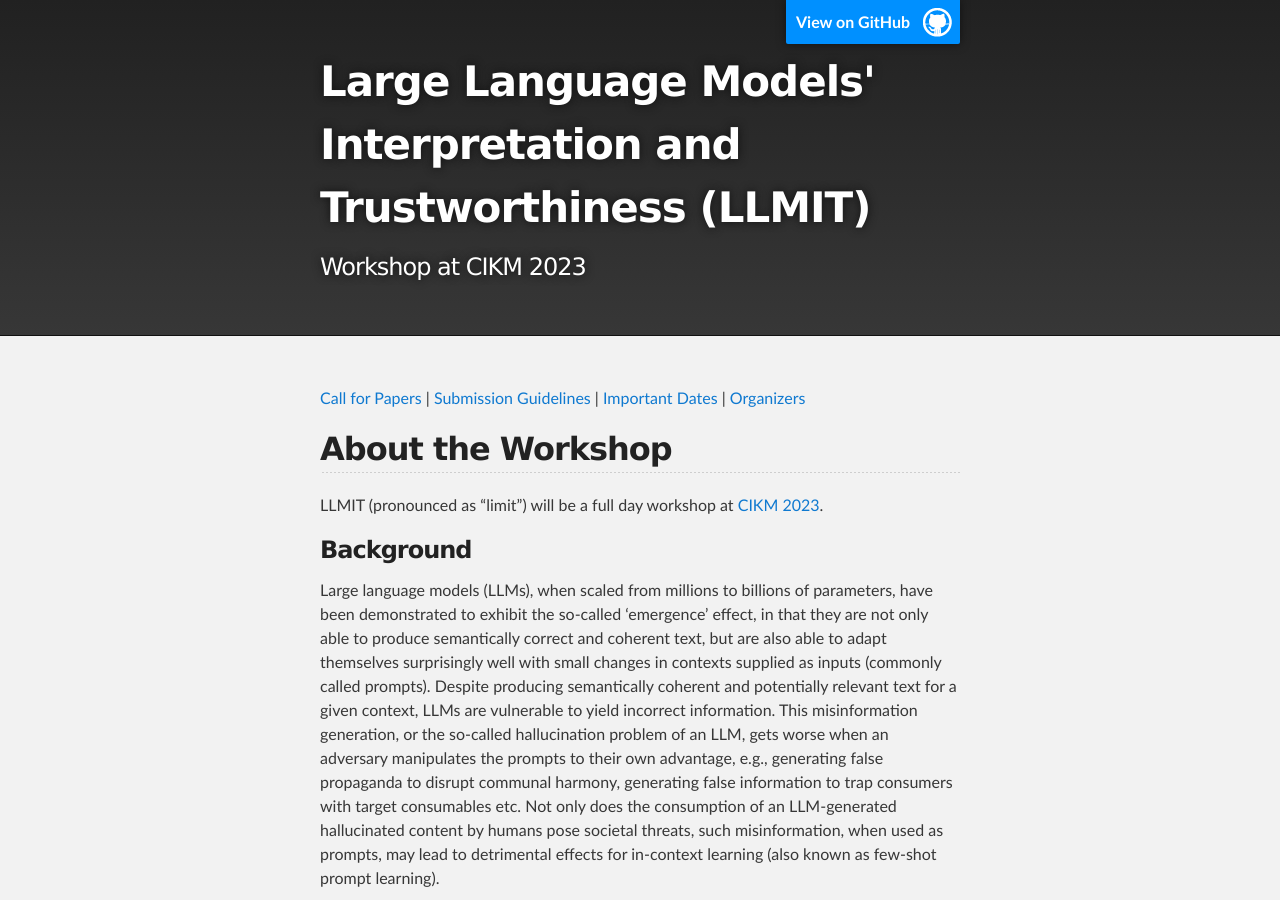
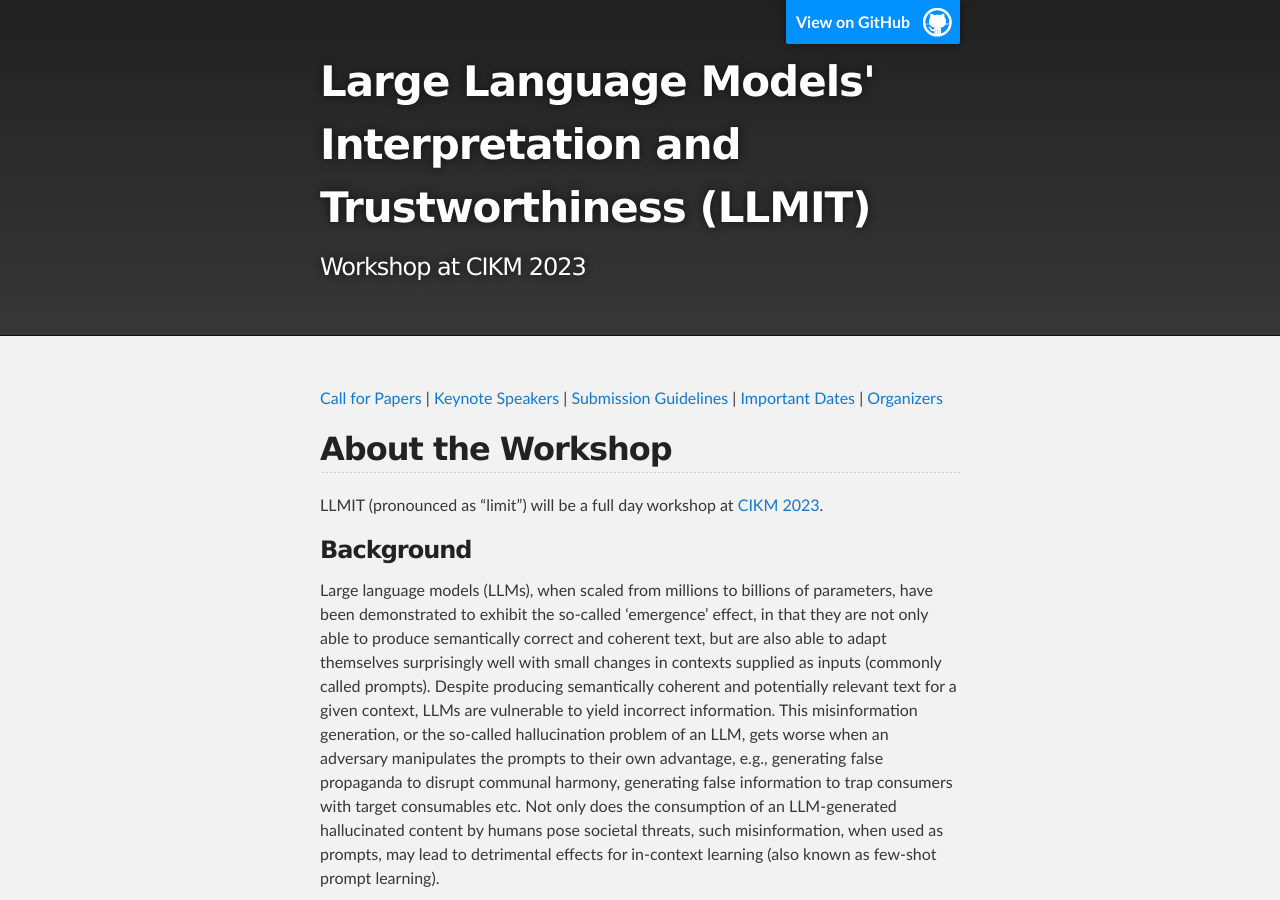
Before and after one commit to gdebasis/llmit, a Jekyll site: the page built from index.md, in a window 1280 px wide and 900 px high. Built offline with Jekyll 4.4.1, drawn with Linux system fonts in a browser that asks for light colours.

Commit message:
Update index.md

```diff
--- a/index.md
+++ b/index.md
@@ -3,6 +3,7 @@ layout: default
 ---
 
 [Call for Papers](#call-for-papers) |
+[Keynote Speakers](#keynote-speakers) |
 [Submission Guidelines](#submission-guidelines) |
 [Important Dates](#important-dates) |
 [Organizers](#organizers)
```
